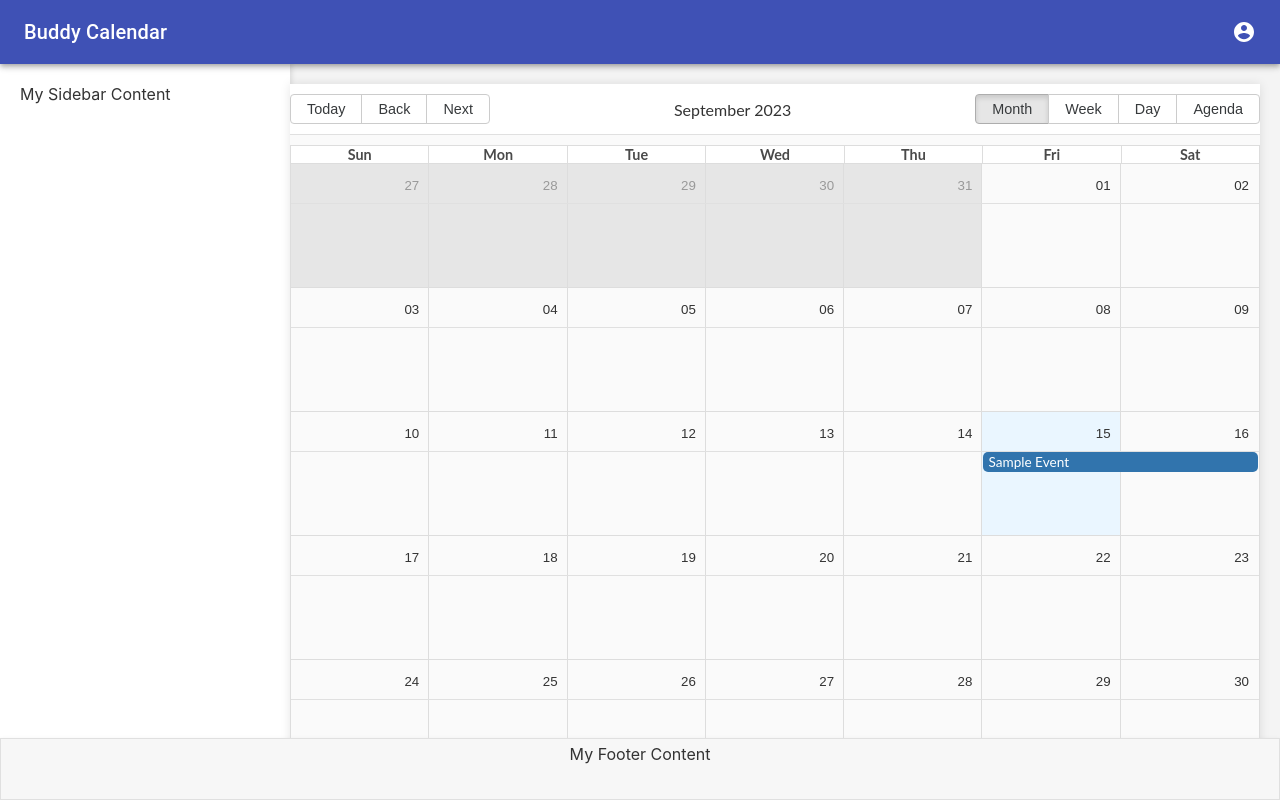
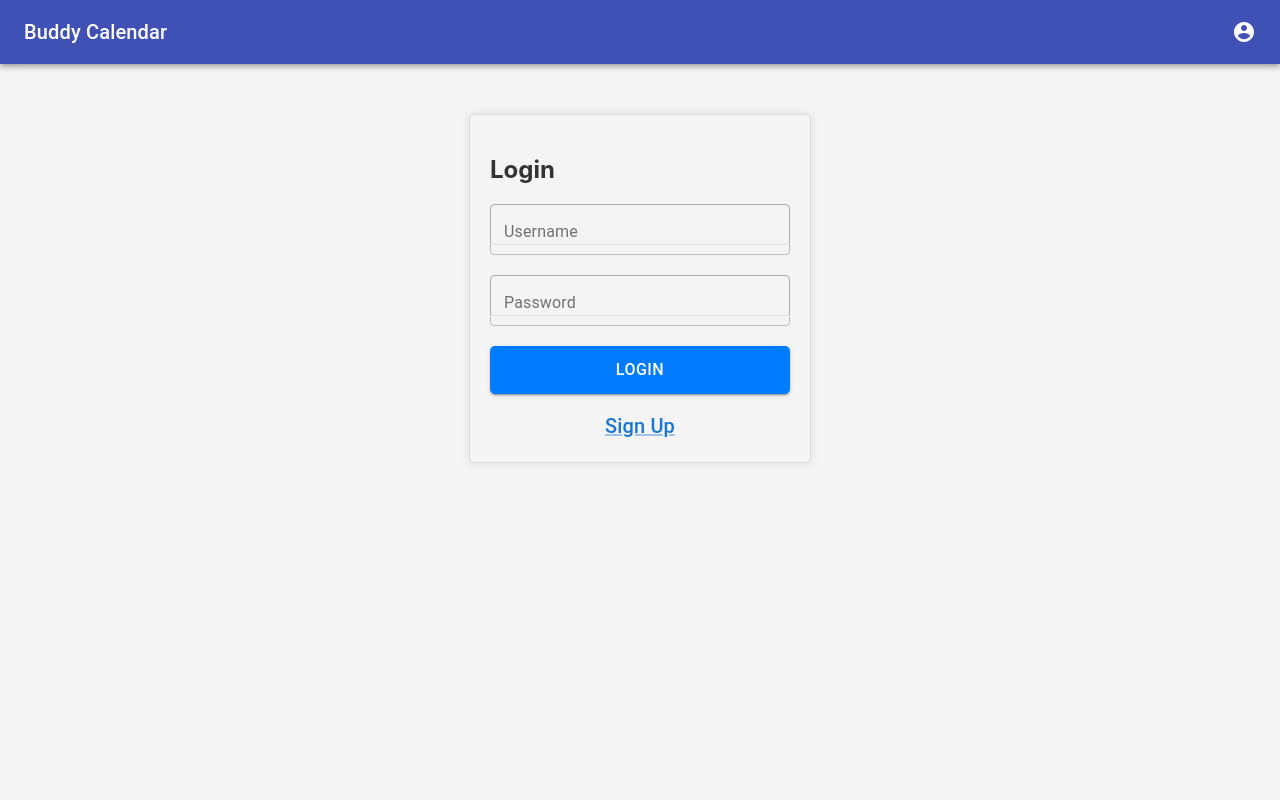
Before and after one commit to edwinrosemond1/buddy-calendar-UI, a React (Create React App) app: page / in a window 1280 px wide. Built offline with nearby package versions, Linux system fonts and the light colour scheme.

Commit message:
additional components

```diff
--- a/package.json
+++ b/package.json
@@ -14,6 +14,7 @@
     "@types/node": "^16.18.48",
     "@types/react": "^18.2.21",
     "@types/react-dom": "^18.2.7",
+    "axios": "^1.5.0",
     "date-fns": "^2.30.0",
     "moment": "^2.29.4",
     "react": "^18.2.0",
--- a/src/App.tsx
+++ b/src/App.tsx
@@ -1,16 +1,58 @@
-import React from "react";
+import React, { useState, useEffect } from "react";
 import "./App.css";
+import axios from "axios";
 import CalendarComponent from "./components/Calendar/index";
 import Modal from "react-modal";
+import Login from "./components/Login";
+import SignUp from "./components/SignUp"; // Remember to import the SignUp component.
+import { AppHeader } from "./components/Header";
 
 Modal.setAppElement("#root");
 
 function App() {
+  const [isAuthenticated, setIsAuthenticated] = useState(false);
+  const [showSignUp, setShowSignUp] = useState(false);
+
+  useEffect(() => {
+    const token = localStorage.getItem("jwt");
+    if (token) {
+      // Optionally: validate the token with the backend to ensure it's still valid.
+      setIsAuthenticated(true);
+    }
+  }, []);
+
+  // useEffect(() => {
+  //   // Check if user is authenticated on initial load
+  //   axios.get("/is-authenticated").then((response) => {
+  //     if (response.data.isAuthenticated) {
+  //       setIsAuthenticated(true);
+  //     }
+  //   });
+  // }, []);
+
+  const handleSignUpSuccess = () => {
+    setShowSignUp(false); // Hide the SignUp component
+    // You can add any other logic here if needed after a successful sign-up.
+  };
+
   return (
-    <div className="App">
-      {/* You can add other top-level components or layout components here if needed */}
-      <CalendarComponent />
-    </div>
+    <>
+      <AppHeader setIsAuthenticated={setIsAuthenticated} />
+
+      {isAuthenticated ? (
+        <CalendarComponent />
+      ) : showSignUp ? (
+        <SignUp
+          setShowSignUp={setShowSignUp}
+          onSignUpSuccess={handleSignUpSuccess}
+        />
+      ) : (
+        <Login
+          setShowSignUp={setShowSignUp}
+          onLoginSuccess={() => setIsAuthenticated(true)}
+        />
+      )}
+    </>
   );
 }
 
--- a/src/components/Calendar/index.tsx
+++ b/src/components/Calendar/index.tsx
@@ -56,16 +56,6 @@ const CalendarComponent: React.FC = () => {
   return (
     <div className="app-container">
       {/* Header */}
-      <AppBar position="static">
-        <Toolbar>
-          <Typography variant="h6" style={{ flexGrow: 1 }}>
-            Buddy Calendar
-          </Typography>
-          <IconButton edge="end" color="inherit">
-            <AccountCircle />
-          </IconButton>
-        </Toolbar>
-      </AppBar>
 
       <div className="main-content">
         {/* Sidebar */}
--- /dev/null
+++ b/src/components/Header/index.tsx
@@ -0,0 +1,55 @@
+import {
+  AppBar,
+  Toolbar,
+  Typography,
+  IconButton,
+  Menu,
+  MenuItem,
+} from "@material-ui/core";
+import { AccountCircle } from "@material-ui/icons";
+import React from "react";
+import { useState } from "react";
+
+interface AppHeaderProps {
+  setIsAuthenticated: React.Dispatch<React.SetStateAction<boolean>>;
+}
+
+export const AppHeader: React.FC<AppHeaderProps> = ({ setIsAuthenticated }) => {
+  const [anchorEl, setAnchorEl] = useState<null | HTMLElement>(null);
+
+  const handleOpen = (event: React.MouseEvent<HTMLElement>) => {
+    setAnchorEl(event.currentTarget);
+  };
+
+  const handleClose = () => {
+    setAnchorEl(null);
+  };
+
+  const handleLogout = () => {
+    // Insert your logout logic here
+    localStorage.removeItem("jwt");
+    setIsAuthenticated(false);
+    handleClose();
+  };
+
+  return (
+    <AppBar position="static">
+      <Toolbar>
+        <Typography variant="h6" style={{ flexGrow: 1 }}>
+          Buddy Calendar
+        </Typography>
+        <IconButton edge="end" color="inherit" onClick={handleOpen}>
+          <AccountCircle />
+        </IconButton>
+        <Menu
+          anchorEl={anchorEl}
+          keepMounted
+          open={Boolean(anchorEl)}
+          onClose={handleClose}
+        >
+          <MenuItem onClick={handleLogout}>Logout</MenuItem>
+        </Menu>
+      </Toolbar>
+    </AppBar>
+  );
+};
--- /dev/null
+++ b/src/components/Login/component.css
@@ -0,0 +1,40 @@
+.login-container .inputSpacing.MuiFormControl-root {
+  margin-bottom: 20px;
+}
+
+.login-container {
+  display: flex;
+  flex-direction: column;
+  width: 300px;
+  margin: 50px auto;
+  padding: 20px;
+  border: 1px solid #ddd;
+  border-radius: 5px;
+  box-shadow: 0 0 10px rgba(0, 0, 0, 0.1);
+}
+
+.login-container input {
+  margin-bottom: 10px;
+  padding: 10px;
+  font-size: 1rem;
+  border: 1px solid #ddd;
+  border-radius: 5px;
+}
+
+.login-container .login {
+  padding: 10px 15px;
+  font-size: 1rem;
+  background-color: #007bff;
+  color: #fff;
+  border: none;
+  border-radius: 5px;
+  cursor: pointer;
+}
+
+.login-container .login button:hover {
+  background-color: #0056b3;
+}
+
+.login-container .signup {
+  margin-top: 16px;
+}
--- /dev/null
+++ b/src/components/Login/index.tsx
@@ -0,0 +1,88 @@
+import React, { useState } from "react";
+import { Button, TextField } from "@material-ui/core";
+import Link from "@mui/material/Link";
+import axios from "axios"; // Assuming you have axios installed.
+import "./component.css";
+
+interface LoginProps {
+  onLoginSuccess: () => void;
+  setShowSignUp: React.Dispatch<React.SetStateAction<boolean>>;
+}
+
+const Login: React.FC<LoginProps> = ({ onLoginSuccess, setShowSignUp }) => {
+  const [username, setUsername] = useState("");
+  const [password, setPassword] = useState("");
+  const [error, setError] = useState<string | null>(null); // Error state for handling invalid credentials or server issues.
+
+  const handleSubmit = async (e: React.FormEvent) => {
+    e.preventDefault();
+    try {
+      const response = await axios.post("YOUR_BACKEND_ENDPOINT_HERE/login", {
+        username,
+        password,
+      });
+      const { token } = response.data;
+
+      if (token) {
+        localStorage.setItem("jwt", token);
+        onLoginSuccess(); // If login was successful, call the onLoginSuccess function.
+      } else {
+        setError("Invalid credentials or server error.");
+      }
+    } catch (err) {
+      setError("Invalid credentials or server error.");
+    }
+  };
+
+  return (
+    <div>
+      <div className="login-container">
+        <h2>Login</h2>
+        {error && <p style={{ color: "red" }}>{error}</p>}
+        <form onSubmit={handleSubmit}>
+          <TextField
+            id="outlined-username-input"
+            label="Username"
+            type="text"
+            variant="outlined"
+            fullWidth
+            className="inputSpacing"
+            onChange={(e) => setUsername(e.target.value)}
+          />
+
+          <TextField
+            id="outlined-password-input"
+            label="Password"
+            type="password"
+            variant="outlined"
+            fullWidth
+            className="inputSpacing"
+            onChange={(e) => setPassword(e.target.value)}
+          />
+
+          <Button
+            type="submit"
+            variant="contained"
+            color="primary"
+            fullWidth
+            className="login"
+          >
+            Login
+          </Button>
+        </form>
+        <Link
+          component="button"
+          className="signup"
+          variant="h6"
+          onClick={() => {
+            setShowSignUp(true);
+          }}
+        >
+          Sign Up
+        </Link>
+      </div>
+    </div>
+  );
+};
+
+export default Login;
--- /dev/null
+++ b/src/components/SignUp/index.tsx
@@ -0,0 +1,107 @@
+import React, { useState } from "react";
+import { Button, TextField } from "@material-ui/core";
+import axios from "axios";
+// import "./component.css";
+import Link from "@mui/material/Link";
+
+interface SignupProps {
+  onSignUpSuccess: () => void;
+  setShowSignUp: React.Dispatch<React.SetStateAction<boolean>>;
+}
+
+const Signup: React.FC<SignupProps> = ({ onSignUpSuccess, setShowSignUp }) => {
+  const [username, setUsername] = useState("");
+  const [password, setPassword] = useState("");
+  const [confirmPassword, setConfirmPassword] = useState("");
+  const [error, setError] = useState<string | null>(null);
+
+  const handleSubmit = async (e: React.FormEvent) => {
+    e.preventDefault();
+    if (password !== confirmPassword) {
+      setError("Passwords do not match.");
+      return;
+    }
+    const URL =
+      "http://127.0.0.1:5001/calendar-buddy-bfdf1/us-central1/signup-signup";
+    try {
+      const response = await axios.post(URL, {
+        username,
+        password,
+      });
+      console.log(response);
+      const token = response.data.uid;
+
+      if (token) {
+        console.log("setting local storage");
+        localStorage.setItem("jwt", token);
+        onSignUpSuccess();
+      } else {
+        setError("Error during sign up or server error.");
+      }
+    } catch (err) {
+      setError("Error during sign up or server error.");
+    }
+  };
+
+  return (
+    <div className="login-container">
+      {" "}
+      {/* Reusing login-container class */}
+      <h2>Sign Up</h2>
+      {error && <p style={{ color: "red" }}>{error}</p>}
+      <form onSubmit={handleSubmit}>
+        <TextField
+          id="signup-username-input"
+          label="Username"
+          type="text"
+          variant="outlined"
+          fullWidth
+          className="inputSpacing"
+          onChange={(e) => setUsername(e.target.value)}
+        />
+
+        <TextField
+          id="signup-password-input"
+          label="Password"
+          type="password"
+          variant="outlined"
+          fullWidth
+          className="inputSpacing"
+          onChange={(e) => setPassword(e.target.value)}
+        />
+
+        <TextField
+          id="signup-confirm-password-input"
+          label="Confirm Password"
+          type="password"
+          variant="outlined"
+          fullWidth
+          className="inputSpacing"
+          onChange={(e) => setConfirmPassword(e.target.value)}
+        />
+
+        <Button
+          type="submit"
+          variant="contained"
+          color="primary"
+          fullWidth
+          className="login" // Reusing the login class for the button
+        >
+          Sign Up
+        </Button>
+      </form>
+      <Link
+        component="button"
+        className="signup"
+        variant="h6"
+        onClick={() => {
+          setShowSignUp(false);
+        }}
+      >
+        Already have an account? Login
+      </Link>
+    </div>
+  );
+};
+
+export default Signup;
--- a/src/index.tsx
+++ b/src/index.tsx
@@ -3,6 +3,7 @@ import ReactDOM from "react-dom/client";
 import "./index.css";
 import App from "./App";
 import reportWebVitals from "./reportWebVitals";
+import { AppBar, Toolbar, Typography } from "@material-ui/core";
 
 const root = ReactDOM.createRoot(
   document.getElementById("root") as HTMLElement
```
Also changed, not shown: 1 other file (tests, documents, lock files or other folders).
